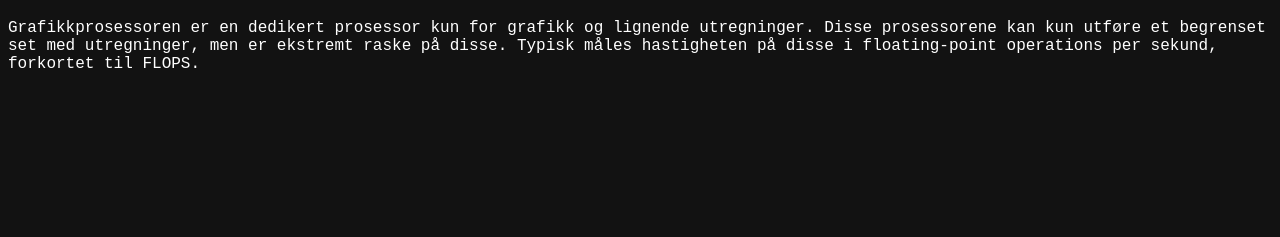
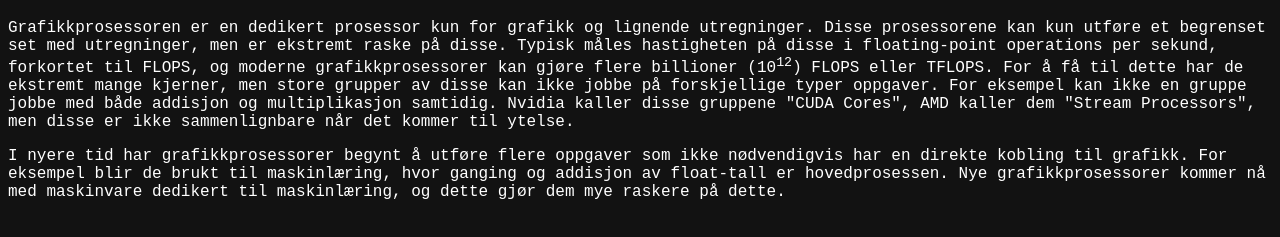
Before and after one commit to SanderKvenild/Computer-Architecture, a plain HTML site: page gpu.html in a window 1280 px wide. Shown: the part 61-298 px from the top of the page. Drawn offline with Linux system fonts and the light colour scheme.

Commit message:
Wrote some more

```diff
--- a/gpu.html
+++ b/gpu.html
@@ -11,7 +11,10 @@
 <body>
     <h1>Grafikkprosessor (GPU)</h1>
     <p>
-        Grafikkprosessoren er en dedikert prosessor kun for grafikk og lignende utregninger. Disse prosessorene kan kun utføre et begrenset set med utregninger, men er ekstremt raske på disse. Typisk måles hastigheten på disse i floating-point operations per sekund, forkortet til FLOPS.
+        Grafikkprosessoren er en dedikert prosessor kun for grafikk og lignende utregninger. Disse prosessorene kan kun utføre et begrenset set med utregninger, men er ekstremt raske på disse. Typisk måles hastigheten på disse i floating-point operations per sekund, forkortet til FLOPS, og moderne grafikkprosessorer kan gjøre flere billioner (10<sup>12</sup>) FLOPS eller TFLOPS. For å få til dette har de ekstremt mange kjerner, men store grupper av disse kan ikke jobbe på forskjellige typer oppgaver. For eksempel kan ikke en gruppe jobbe med både addisjon og multiplikasjon samtidig. Nvidia kaller disse gruppene "CUDA Cores", AMD kaller dem "Stream Processors", men disse er ikke sammenlignbare når det kommer til ytelse.
+    </p>
+    <p>
+        I nyere tid har grafikkprosessorer begynt å utføre flere oppgaver som ikke nødvendigvis har en direkte kobling til grafikk. For eksempel blir de brukt til maskinlæring, hvor ganging og addisjon av float-tall er hovedprosessen. Nye grafikkprosessorer kommer nå med maskinvare dedikert til maskinlæring, og dette gjør dem mye raskere på dette.
     </p>
 </body>
 </html>
```
